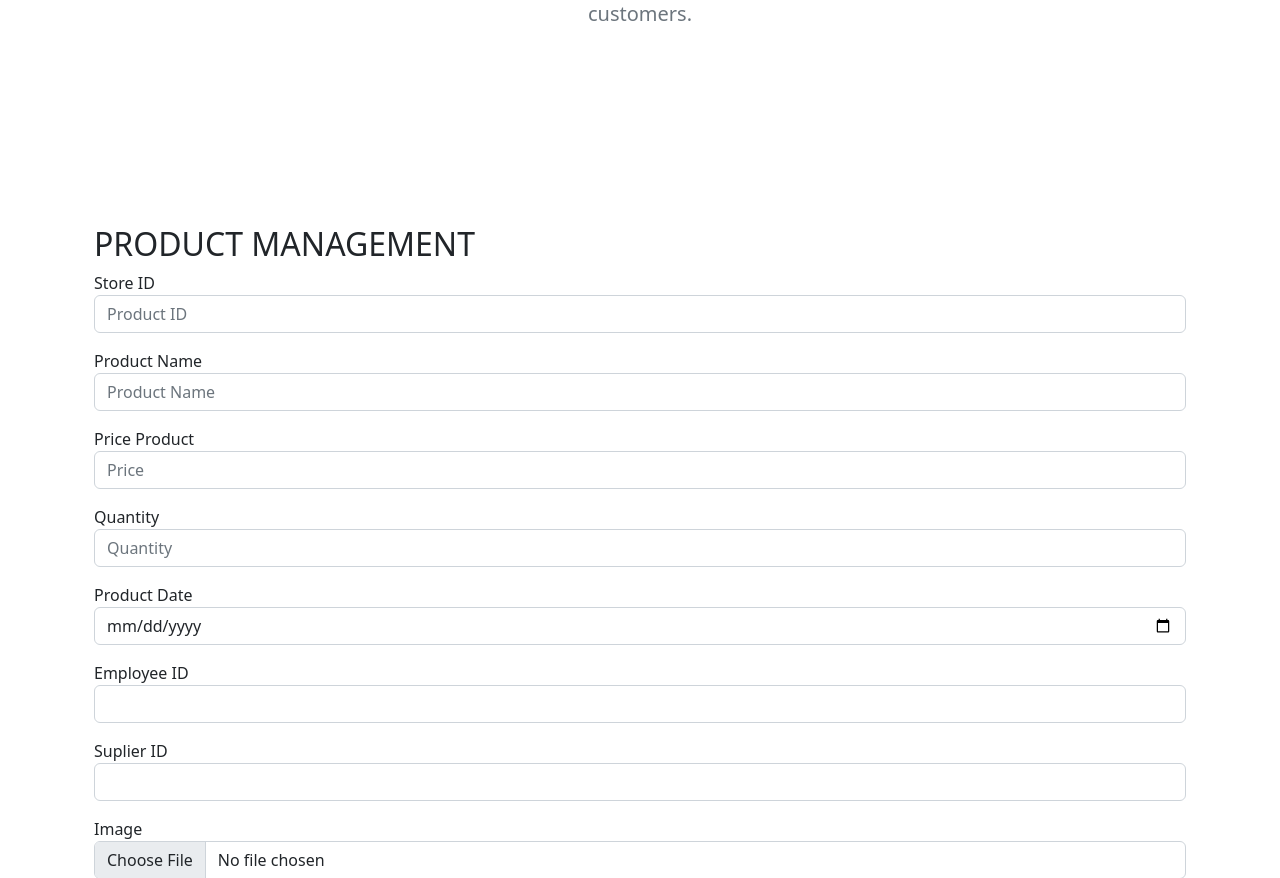
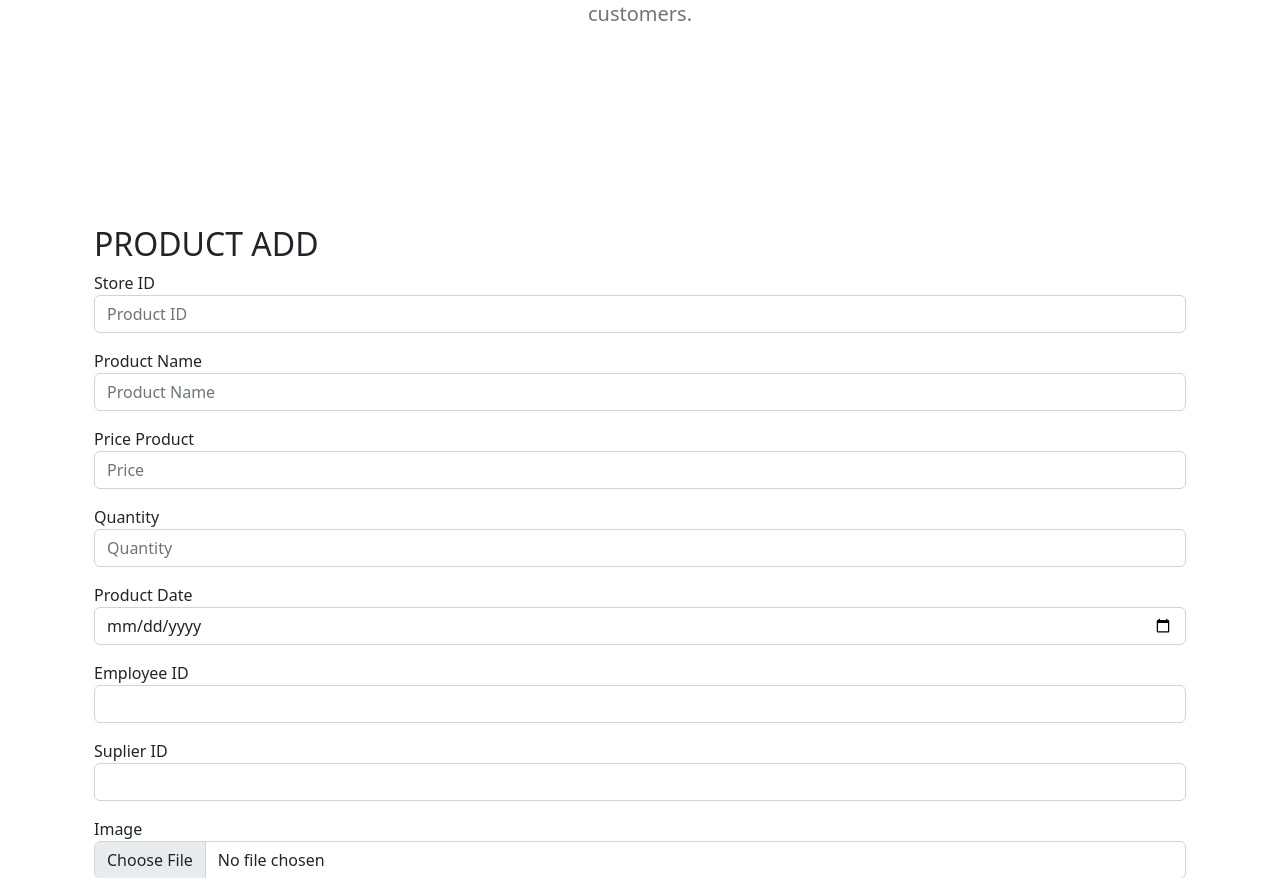
Before and after one commit to haonngcc210306/ATNshoptoy, a PHP site: page /productadd.php in a window 1280 px wide. Shown: the part 551-1429 px from the top of the page. Run offline with PHP 8.4, Linux system fonts and the light colour scheme.

Commit message:
NEW COMMIT

```diff
--- a/productadd.php
+++ b/productadd.php
@@ -38,7 +38,7 @@ if(isset($_POST['btnAdd'])){
 ?>
 
     <div class="container">
-        <h2>PRODUCT MANAGEMENT</h2>
+        <h2>PRODUCT ADD</h2>
         <form  class="form form-vertical" action="#" method="POST" enctype="multipart/form-data">
             <div class="row mb-3">
                 <label for="pstore" class="col-12">Store ID</label>
```
